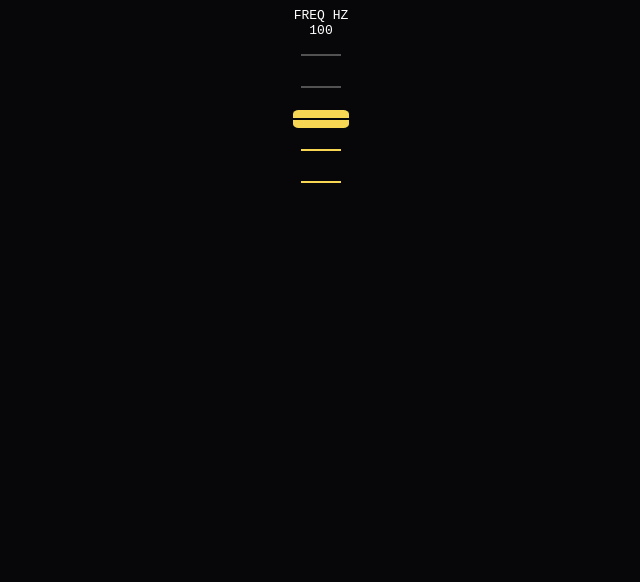
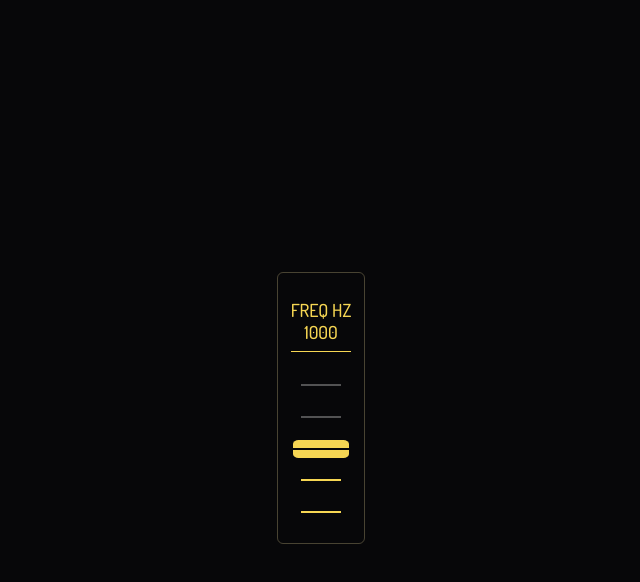
Before and after one commit to numbersanalyst/cool-range-input, a plain HTML site: page index.html in a window 1280 px wide. Shown: the whole page, without its empty margins (319-959 px from the left). Drawn offline with Linux system fonts and the light colour scheme.

Commit message:
Add new style

```diff
--- a/index.html
+++ b/index.html
@@ -10,10 +10,11 @@
     <div class="range">
         <label for="range">Freq Hz<br/><span id="value"></span></label>
         <div class="range-wrapper">
-            <input min="0" max="200" type="range" name="range" id="range">
+            <input min="0" max="2000" type="range" name="range" id="range">
             <div class="range-value"></div>
         </div>
     </div>
+
     <script src="script.js"></script>
 </body>
 </html>
--- a/style.css
+++ b/style.css
@@ -1,3 +1,5 @@
+@import url('https://fonts.googleapis.com/css2?family=Dosis:wght@200..800&display=swap');
+
 :root {
   color-scheme: dark;
 
@@ -16,6 +18,12 @@ body {
   color: var(--fg);
   font-family: monospace;
   text-transform: uppercase;
+  height: 100vh;
+  display: flex;
+  flex-direction: column;
+  justify-content: center;
+  align-items: center;
+  row-gap: 10px;
 }
 
 input[type="range"] {
@@ -37,6 +45,7 @@ input[type="range"] {
     width: 40px;
     height: 18px;
     scale: 1.4 1;
+    cursor: grab;
   }
   &::-webkit-slider-runnable-track {
     background: repeating-linear-gradient(
@@ -49,9 +58,19 @@ input[type="range"] {
 
 .range {
   text-align: center;
+  border: 1px solid #ebdb9b48;
+  border-radius: 6px;
+  color: var(--yellow);
+  font-family: Dosis;
+  font-size: large;
+  font-weight: 500;
+  display: inline-block;
+  padding: 1.6rem 0.8rem;
   label {
     display: block;
-    margin-block-end: 1rem;
+    margin-block-end: 2rem;
+    padding-bottom: 0.5rem;
+    border-bottom: 1px solid;
   }
 }
 
```
